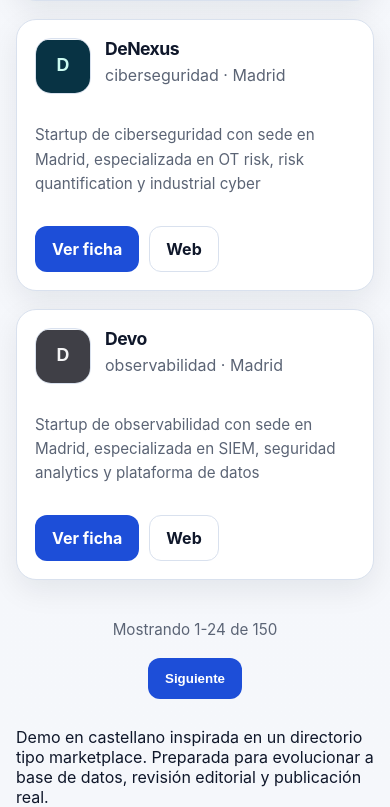
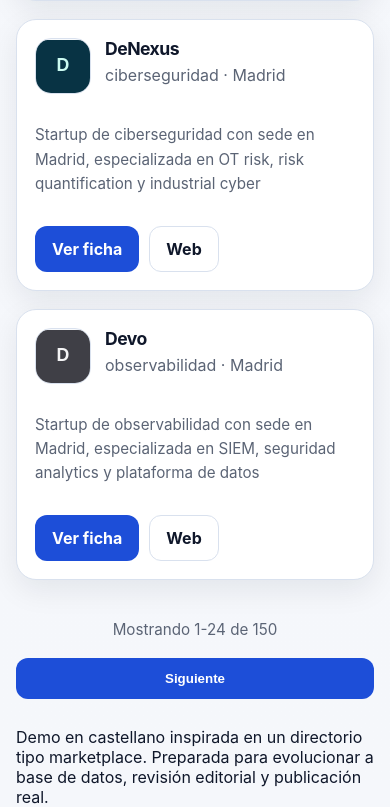
Before and after one commit to marcmunoz963/SpainClouds_Directory, a Next.js app: page / in a window 390 px wide. Shown: the part 9207-10014 px from the top of the page. Built offline with nearby package versions, Linux system fonts and the light colour scheme.

Commit message:
Ajustar paginacion y estilos del directorio

```diff
--- a/app/globals.css
+++ b/app/globals.css
@@ -631,19 +631,14 @@
 
 .pagination {
   display: grid;
-  grid-template-columns: 110px 1fr 110px;
+  grid-template-columns: auto 1fr auto;
   align-items: center;
   gap: 16px;
   margin-top: 22px;
 }
 
-.paginationSide {
-  min-width: 110px;
-  display: flex;
-}
-
-.paginationSideRight {
-  justify-content: flex-end;
+.paginationInfo {
+  text-align: center;
 }
 
 @media (max-width: 1100px) {
@@ -679,9 +674,4 @@
     grid-template-columns: 1fr;
     text-align: center;
   }
-
-  .paginationSide,
-  .paginationSideRight {
-    justify-content: center;
-  }
 }
--- a/components/DirectoryClient.jsx
+++ b/components/DirectoryClient.jsx
@@ -334,7 +334,6 @@
 
             {totalPages > 1 ? (
               <div className="pagination">
-                <div className="paginationSide">
                 {currentPage > 1 ? (
                   <button
                     className="buttonGhost"
@@ -346,16 +345,14 @@
                     Anterior
                   </button>
                 ) : (
-                    <span />
+                  <div />
                 )}
-                </div>
 
-                <div className="smallMuted">
+                <div className="smallMuted paginationInfo">
                   Mostrando {startIndex + 1}-{Math.min(endIndex, filtered.length)} de{" "}
                   {filtered.length}
                 </div>
 
-                <div className="paginationSide paginationSideRight">
                 {currentPage < totalPages ? (
                   <button
                     className="button"
@@ -369,9 +366,8 @@
                     Siguiente
                   </button>
                 ) : (
-                    <span />
+                  <div />
                 )}
-                </div>
               </div>
             ) : null}
           </>
```
Lines whose indentation alone changed are shown as unchanged.
